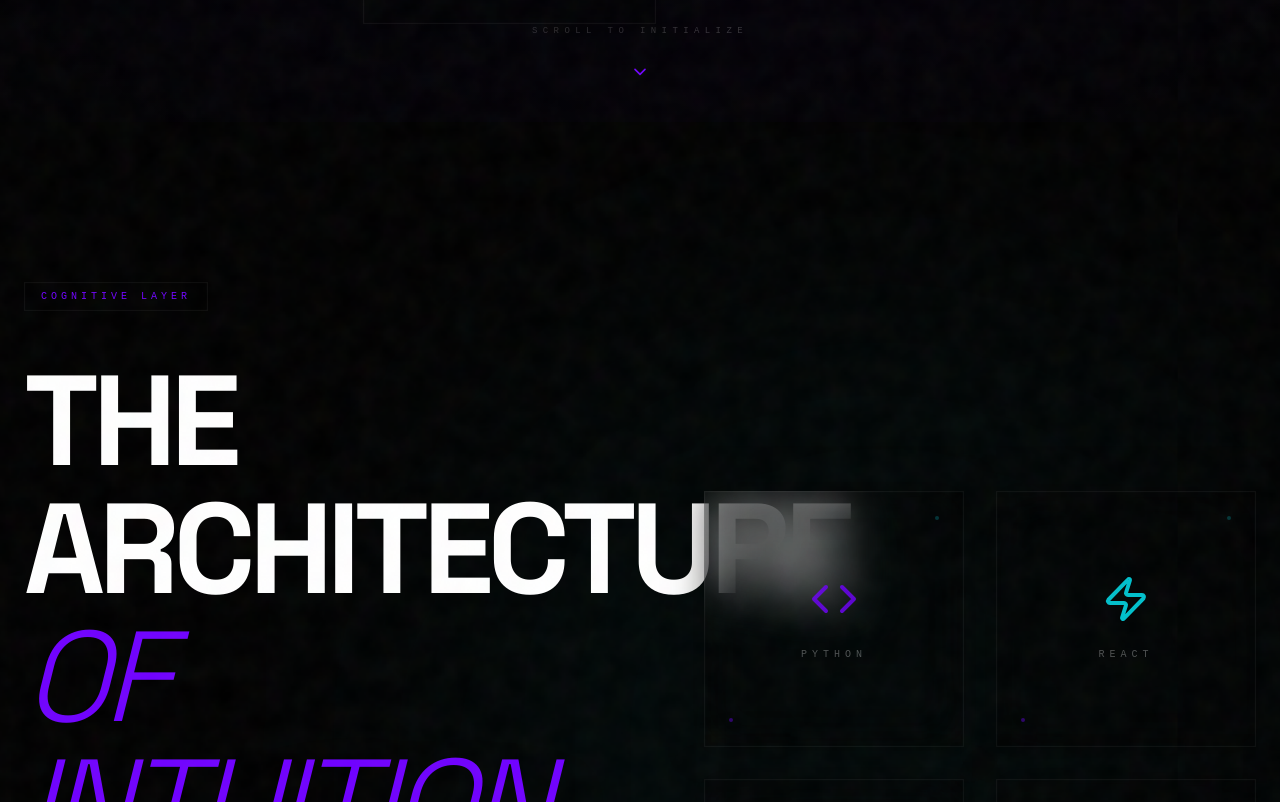
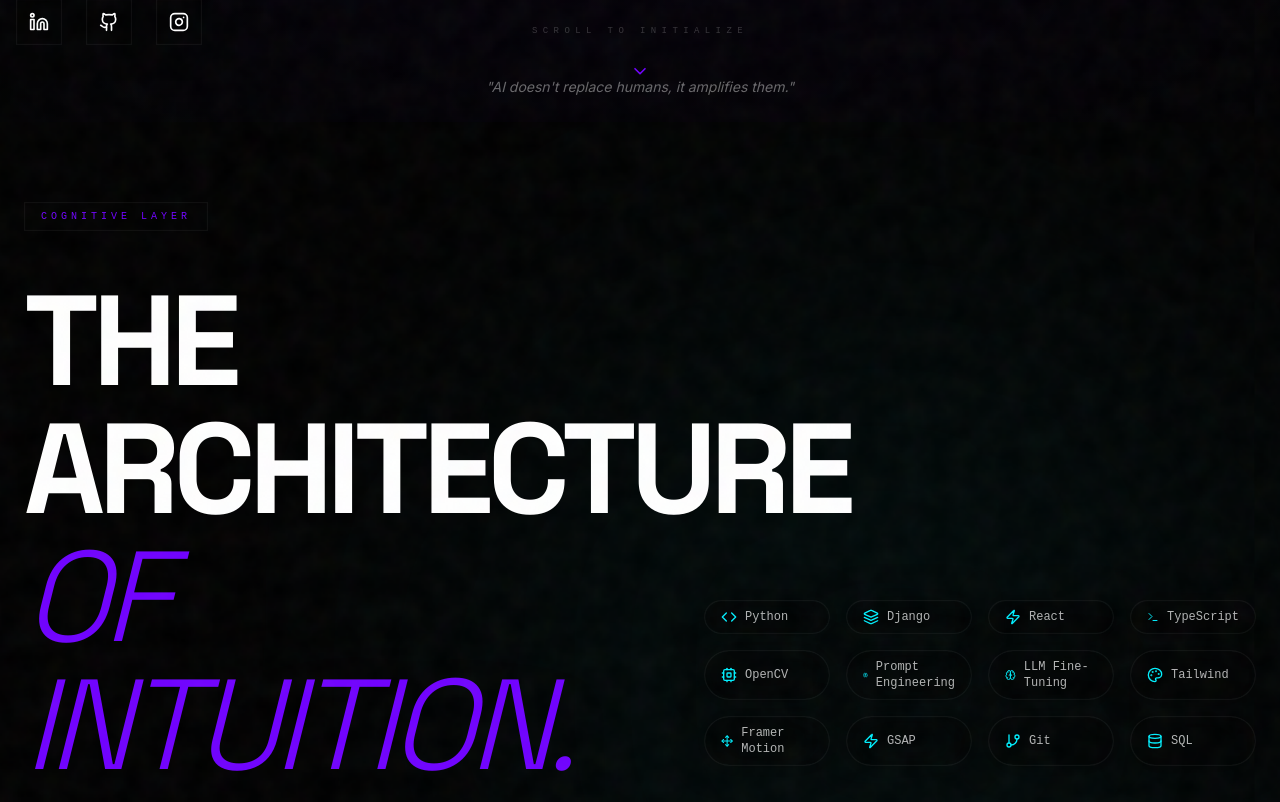
Before and after one commit to Shaker17s/pro_protofolio_1.01, a React (Vite) app: page / in a window 1280 px wide. Shown: the part 678-1480 px from the top of the page. Built offline with nearby package versions, Linux system fonts and the light colour scheme; the HTML template or start-up script is replaced by a standard one.

Commit message:
feat: Elite v2.0 masterpiece refinements - cursor morphing, animation duality, vibrant UI, compact skills grid, social links, scroll progress, quote rotator, cinematic effects, newsletter, terminal commands, preloader

```diff
--- a/src/App.tsx
+++ b/src/App.tsx
@@ -9,10 +9,12 @@ import Navbar from './components/Navbar';
 import ParticleMesh from './components/ParticleMesh';
 import CyberTerminal from './components/CyberTerminal';
 import GlobalFilters from './components/GlobalFilters';
-import NeuralNetwork from './components/NeuralNetwork'; // Upgraded Pulse Effect
+import NeuralNetwork from './components/NeuralNetwork';
+import Preloader from './components/Preloader';
 
 function App() {
   const [isTerminalMode, setIsTerminalMode] = useState(false);
+  const [isLoading, setIsLoading] = useState(true);
 
   useEffect(() => {
     const handleKeyDown = (e: KeyboardEvent) => {
@@ -27,6 +29,9 @@ function App() {
   return (
     <main id="top" className="relative min-h-screen bg-black overflow-hidden selection:bg-accent-purple/30">
       <GlobalFilters />
+      <AnimatePresence>
+        {isLoading && <Preloader onComplete={() => setIsLoading(false)} />}
+      </AnimatePresence>
       <Navbar />
       <CursorLens />
       <ParticleMesh />
--- a/src/components/AboutTech.tsx
+++ b/src/components/AboutTech.tsx
@@ -1,61 +1,25 @@
 import React from 'react';
-import { motion, useMotionValue, useSpring, useTransform } from 'framer-motion';
-import { Cpu, Code, Brain, Zap, Terminal, Layers } from 'lucide-react';
+import { motion } from 'framer-motion';
+import { Code, Layers, Zap, Terminal, Cpu, Brain, Palette, Move, GitBranch, Database } from 'lucide-react';
 
 const skills = [
-  { name: 'Python', icon: <Code />, color: '#7000FF', glow: 'volumetric-glow-purple' },
-  { name: 'React', icon: <Zap />, color: '#00F0FF', glow: 'volumetric-glow-cyan' },
-  { name: 'LLMs', icon: <Brain />, color: '#7000FF', glow: 'volumetric-glow-purple' },
-  { name: 'Systems', icon: <Cpu />, color: '#00F0FF', glow: 'volumetric-glow-cyan' },
+  { name: 'Python', icon: Code },
+  { name: 'Django', icon: Layers },
+  { name: 'React', icon: Zap },
+  { name: 'TypeScript', icon: Terminal },
+  { name: 'OpenCV', icon: Cpu },
+  { name: 'Prompt Engineering', icon: Brain },
+  { name: 'LLM Fine-Tuning', icon: Brain },
+  { name: 'Tailwind', icon: Palette },
+  { name: 'Framer Motion', icon: Move },
+  { name: 'GSAP', icon: Zap },
+  { name: 'Git', icon: GitBranch },
+  { name: 'SQL', icon: Database },
 ];
-
-const TiltCard = ({ skill }: { skill: typeof skills[0] }) => {
-  const x = useMotionValue(0);
-  const y = useMotionValue(0);
-
-  const mouseXSpring = useSpring(x, { stiffness: 150, damping: 20 });
-  const mouseYSpring = useSpring(y, { stiffness: 150, damping: 20 });
-
-  const rotateX = useTransform(mouseYSpring, [-0.5, 0.5], ["25deg", "-25deg"]);
-  const rotateY = useTransform(mouseXSpring, [-0.5, 0.5], ["-25deg", "25deg"]);
-
-  const handleMouseMove = (e: React.MouseEvent<HTMLDivElement, MouseEvent>) => {
-    const rect = e.currentTarget.getBoundingClientRect();
-    const xPct = (e.clientX - rect.left) / rect.width - 0.5;
-    const yPct = (e.clientY - rect.top) / rect.height - 0.5;
-    x.set(xPct);
-    y.set(yPct);
-  };
-
-  return (
-    <motion.div
-      onMouseMove={handleMouseMove}
-      onMouseLeave={() => { x.set(0); y.set(0); }}
-      style={{ rotateY, rotateX, transformStyle: "preserve-3d" }}
-      className={`relative h-64 w-full glass-artifact p-8 flex flex-col items-center justify-center gap-6 cursor-none hover:border-white/20 ${skill.glow}`}
-    >
-      <motion.div
-        style={{ transform: "translateZ(80px)", transformStyle: "preserve-3d" }}
-        className="flex flex-col items-center gap-6"
-      >
-        <div style={{ color: skill.color }} className="opacity-80 group-hover:opacity-100 transition-opacity">
-          {React.cloneElement(skill.icon as React.ReactElement, { size: 48 })}
-        </div>
-        <span className="text-[10px] font-mono tracking-[0.5em] uppercase text-white/30">
-          {skill.name}
-        </span>
-      </motion.div>
-
-      {/* Internal Glitch Elements */}
-      <div className="absolute top-6 right-6 w-1 h-1 bg-accent-cyan/40 rounded-full animate-pulse" />
-      <div className="absolute bottom-6 left-6 w-1 h-1 bg-accent-purple/40 rounded-full animate-pulse" style={{ animationDelay: '1s' }} />
-    </motion.div>
-  );
-};
 
 const AboutTech: React.FC = () => {
   return (
-    <section className="relative py-40 px-6 overflow-hidden" id="about">
+    <section className="relative py-20 px-6 overflow-hidden" id="about">
       {/* Background Decor */}
       <div className="absolute top-1/2 right-0 -translate-y-1/2 w-[800px] h-[800px] bg-accent-cyan/5 rounded-full blur-[200px] -z-10" />
 
@@ -84,16 +48,18 @@ const AboutTech: React.FC = () => {
           </div>
         </motion.div>
 
-        <div className="grid grid-cols-1 sm:grid-cols-2 gap-8 perspective-2500">
+        <div className="grid grid-cols-3 md:grid-cols-4 gap-4">
           {skills.map((skill, index) => (
             <motion.div
               key={skill.name}
               initial={{ opacity: 0, scale: 0.9 }}
               whileInView={{ opacity: 1, scale: 1 }}
               viewport={{ once: true }}
-              transition={{ delay: index * 0.1, duration: 0.8 }}
+              transition={{ delay: index * 0.05, duration: 0.3 }}
+              className="glass-artifact rounded-full px-4 py-2 flex items-center gap-2 hover:bg-white/10 transition-colors cursor-none"
             >
-              <TiltCard skill={skill} />
+              <skill.icon size={16} className="text-accent-cyan" />
+              <span className="text-xs font-mono text-white/70">{skill.name}</span>
             </motion.div>
           ))}
         </div>
--- a/src/components/Contact.tsx
+++ b/src/components/Contact.tsx
@@ -88,6 +88,27 @@ const Contact: React.FC = () => {
         </div>
       </div>
 
+      {/* Newsletter Signup */}
+      <div className="max-w-7xl mx-auto mt-20">
+        <div className="text-center mb-12">
+          <h3 className="text-2xl font-heading font-bold mb-4">Stay Connected</h3>
+          <p className="text-white/40 font-body">Receive updates on new projects and AI innovations</p>
+        </div>
+        <div className="flex flex-col sm:flex-row gap-4 max-w-md mx-auto">
+          <div className="relative group flex-1">
+            <input
+              type="email"
+              placeholder="Enter your email"
+              className="w-full bg-white/[0.03] border border-white/10 rounded-2xl px-6 py-4 outline-none focus:border-accent-cyan/50 focus:bg-white/[0.05] transition-all duration-500 font-body placeholder:text-white/20"
+            />
+            <div className="absolute inset-0 rounded-2xl bg-accent-cyan/5 blur-2xl opacity-0 group-focus-within:opacity-100 transition-opacity pointer-events-none" />
+          </div>
+          <button className="magnetic-btn px-8 py-4 glass-artifact hover:bg-accent-cyan hover:text-black transition-all duration-500">
+            Subscribe
+          </button>
+        </div>
+      </div>
+
       {/* Footer Decal */}
       <div className="max-w-7xl mx-auto border-t border-white/5 pt-12 text-center">
         <p className="text-[10px] font-mono tracking-[0.5em] text-white/20 uppercase">
--- a/src/components/CyberTerminal.tsx
+++ b/src/components/CyberTerminal.tsx
@@ -32,6 +32,10 @@ const CyberTerminal: React.FC<CyberTerminalProps> = ({ onClose }) => {
         '  - SUDO DIAGNOSTIC: INITIATE FULL CORE ANALYSIS',
         '  - SUDO EXECUTE --SKILLS: RUN COGNITIVE ANALYSIS',
         '  - BOOT PROJECT [NAME]: ACCESS DATA SLABS',
+        '  - MATRIX: ENTER THE MATRIX',
+        '  - HACK: INITIATE HACK SEQUENCE',
+        '  - WHOAMI: IDENTITY CONFIRMATION',
+        '  - FORTUNE: RANDOM WISDOM',
         '  - CLEAR: PURGE BUFFER',
         '  - EXIT: RETURN TO GRAPHICAL INTERFACE'
       );
@@ -59,6 +63,15 @@ const CyberTerminal: React.FC<CyberTerminalProps> = ({ onClose }) => {
       response.push('INITIALIZING DATA SLAB VIRTUALIZATION...', 'ERROR: ACCESS RESTRICTED TO HUD OVERLAY.');
     } else if (cmd === 'sudo execute --skills') {
       response.push('RUNNING COGNITIVE COMPUTE...', 'REACT: 99%', 'TYPESCRIPT: 98%', 'AI_PROMPTING: 100%', 'CREATIVITY: OVERFLOW');
+    } else if (cmd === 'matrix') {
+      response.push('ENTERING THE MATRIX...', '01010100 01001000 01000101 00100000 01001101 01000001 01010100 01010010 01001001 01011000', 'WELCOME TO THE REAL WORLD, NEO.');
+    } else if (cmd === 'hack') {
+      response.push('INITIATING HACK SEQUENCE...', 'BREACHING FIREWALL...', 'ACCESS GRANTED. YOU ARE NOW A GHOST IN THE MACHINE.');
+    } else if (cmd === 'whoami') {
+      response.push('IDENTITY CONFIRMED:', 'SHAKER ABDALLAH', 'AI PROMPT ENGINEER | SOFTWARE ARCHITECT | CREATIVE TECHNOLOGIST', 'STATUS: LEGENDARY');
+    } else if (cmd === 'fortune') {
+      const fortunes = ['The future belongs to those who believe in the beauty of their dreams.', 'Code is poetry in motion.', 'Innovation distinguishes between a leader and a follower.'];
+      response.push('FORTUNE COOKIE:', fortunes[Math.floor(Math.random() * fortunes.length)]);
     } else {
       response.push(`COMMAND NOT RECOGNIZED: ${cmd}`);
     }
--- a/src/components/Hero.tsx
+++ b/src/components/Hero.tsx
@@ -2,7 +2,7 @@ import React, { useEffect, useRef, useState, useCallback } from 'react';
 import { motion, useScroll, useTransform } from 'framer-motion';
 import { gsap } from 'gsap';
 import { TextPlugin } from 'gsap/TextPlugin';
-import { ChevronDown, Zap } from 'lucide-react';
+import { ChevronDown, Zap, Linkedin, Github, Instagram } from 'lucide-react';
 
 gsap.registerPlugin(TextPlugin);
 
@@ -10,10 +10,19 @@ const Hero: React.FC = () => {
   const nameRef = useRef<HTMLHeadingElement>(null);
   const clickCount = useRef(0);
   const [glitchActive, setGlitchActive] = useState(false);
+  const [currentQuote, setCurrentQuote] = useState(0);
 
   const { scrollY } = useScroll();
   const fontWeight = useTransform(scrollY, [0, 500], [900, 200]);
   const textOpacity = useTransform(scrollY, [0, 500], [1, 0.2]);
+
+  const quotes = [
+    "\"Code is poetry written in logic.\"",
+    "\"AI doesn't replace humans, it amplifies them.\"",
+    "\"Innovation happens at the intersection of disciplines.\"",
+    "\"The best code is the one that tells a story.\"",
+    "\"Future belongs to those who build it.\"",
+  ];
 
   const handleNameClick = useCallback(() => {
     clickCount.current += 1;
@@ -67,6 +76,13 @@ const Hero: React.FC = () => {
     return () => clearInterval(interval);
   }, []);
 
+  useEffect(() => {
+    const quoteInterval = setInterval(() => {
+      setCurrentQuote((prev) => (prev + 1) % quotes.length);
+    }, 5000);
+    return () => clearInterval(quoteInterval);
+  }, [quotes.length]);
+
   return (
     <section className="relative h-screen flex flex-col items-center justify-center text-center px-4 perspective-2500 overflow-hidden">
       {/* Background Decor */}
@@ -85,14 +101,14 @@ const Hero: React.FC = () => {
           ref={nameRef}
           onClick={handleNameClick}
           style={{ fontWeight }}
-          className={`text-7xl md:text-[11rem] text-artifact mb-6 cursor-none select-none transition-all duration-300 ${glitchActive ? 'animate-glitch text-accent-cyan' : 'hover:text-accent-purple'}`}
+          className={`text-7xl md:text-[11rem] text-artifact mb-6 cursor-none select-none cursor-text transition-all duration-300 ${glitchActive ? 'animate-glitch text-accent-cyan' : 'hover:text-accent-purple'}`}
         >
           <span className="name-glitch-span">_</span>
         </motion.h1>
 
         <div className="h-12 flex items-center justify-center gap-4 overflow-hidden mb-12">
           <div className="w-12 h-[1px] bg-gradient-to-r from-transparent to-accent-cyan/40" />
-          <span className="role-text text-sm md:text-xl font-mono tracking-[0.3em] text-accent-cyan uppercase">
+          <span className="role-text cursor-text text-sm md:text-xl font-mono tracking-[0.3em] bg-gradient-to-r from-accent-cyan to-accent-pink bg-clip-text text-transparent uppercase">
             AI PROMPT ENGINEER
           </span>
           <div className="w-12 h-[1px] bg-gradient-to-l from-transparent to-accent-cyan/40" />
@@ -106,6 +122,31 @@ const Hero: React.FC = () => {
             Init Connection <div className="w-12 h-[1px] bg-white/20 group-hover:w-20 group-hover:bg-accent-cyan transition-all duration-500" />
           </button>
         </div>
+
+        <div className="flex items-center gap-6 mt-12">
+          <a href="https://linkedin.com/in/shakerabdallah" target="_blank" rel="noopener noreferrer" className="glass-artifact p-3 hover:bg-[#0077B5] hover:shadow-[0_0_20px_#0077B5] transition-all duration-300">
+            <Linkedin size={20} />
+          </a>
+          <a href="https://github.com/shakerabdallah" target="_blank" rel="noopener noreferrer" className="glass-artifact p-3 hover:bg-white hover:shadow-[0_0_20px_white] transition-all duration-300">
+            <Github size={20} />
+          </a>
+          <a href="https://instagram.com/shakerabdallah" target="_blank" rel="noopener noreferrer" className="glass-artifact p-3 hover:bg-gradient-to-r hover:from-[#833ab4] hover:to-[#fd1d1d] hover:shadow-[0_0_20px_#833ab4] transition-all duration-300">
+            <Instagram size={20} />
+          </a>
+        </div>
+
+        <motion.div
+          key={currentQuote}
+          initial={{ opacity: 0, y: 20 }}
+          animate={{ opacity: 1, y: 0 }}
+          exit={{ opacity: 0, y: -20 }}
+          transition={{ duration: 0.8 }}
+          className="mt-8 text-center"
+        >
+          <p className="text-sm font-body italic text-white/40 max-w-md mx-auto">
+            {quotes[currentQuote]}
+          </p>
+        </motion.div>
       </motion.div>
 
       <motion.div
--- a/src/components/Navbar.tsx
+++ b/src/components/Navbar.tsx
@@ -1,6 +1,7 @@
 import React, { useState, useEffect } from 'react';
 import { motion, AnimatePresence } from 'framer-motion';
 import { Menu, X, Cpu, Terminal, Layers, Mail } from 'lucide-react';
+import { gsap } from 'gsap';
 
 const navItems = [
   { name: 'Core', icon: <Cpu size={16} />, href: '#top' },
@@ -12,9 +13,16 @@ const navItems = [
 const Navbar: React.FC = () => {
   const [scrolled, setScrolled] = useState(false);
   const [mobileOpen, setMobileOpen] = useState(false);
+  const [scrollProgress, setScrollProgress] = useState(0);
 
   useEffect(() => {
-    const handleScroll = () => setScrolled(window.scrollY > 50);
+    const handleScroll = () => {
+      const scrollTop = window.scrollY;
+      const docHeight = document.documentElement.scrollHeight - window.innerHeight;
+      const progress = (scrollTop / docHeight) * 100;
+      setScrollProgress(progress);
+      setScrolled(scrollTop > 50);
+    };
     window.addEventListener('scroll', handleScroll);
     return () => window.removeEventListener('scroll', handleScroll);
   }, []);
@@ -87,6 +95,15 @@ const Navbar: React.FC = () => {
           </motion.div>
         )}
       </AnimatePresence>
+
+      {/* Scroll Progress Bar */}
+      <motion.div
+        className="absolute bottom-0 left-0 h-0.5 bg-gradient-to-r from-accent-purple to-accent-cyan"
+        style={{ width: `${scrollProgress}%` }}
+        initial={{ width: 0 }}
+        animate={{ width: `${scrollProgress}%` }}
+        transition={{ duration: 0.1 }}
+      />
     </nav>
   );
 };
--- a/src/components/NeuralNetwork.tsx
+++ b/src/components/NeuralNetwork.tsx
@@ -32,7 +32,7 @@ const NeuralNetwork: React.FC = () => {
 
       for (let i = 0; i < 300; i++) {
         const angle = Math.random() * Math.PI * 2;
-        const speed = Math.random() * 12 + 4;
+        const speed = Math.random() * 6 + 1; // Slower ambient burst
         pulseParticles.push({
           x: centerX,
           y: centerY,
--- a/src/components/ParticleMesh.tsx
+++ b/src/components/ParticleMesh.tsx
@@ -40,7 +40,7 @@ const ParticleMesh: React.FC = () => {
       }
 
       update() {
-        this.z -= 0.5;
+        this.z -= 0.1; // Hypnotically slow ambient movement
         if (this.z <= 1) this.z = 2000;
 
         const factor = 1000 / this.z;
--- /dev/null
+++ b/src/components/Preloader.tsx
@@ -0,0 +1,48 @@
+import React, { useEffect, useState } from 'react';
+import { motion } from 'framer-motion';
+
+const Preloader: React.FC<{ onComplete: () => void }> = ({ onComplete }) => {
+  const [progress, setProgress] = useState(0);
+
+  useEffect(() => {
+    const interval = setInterval(() => {
+      setProgress((prev) => {
+        if (prev >= 100) {
+          clearInterval(interval);
+          setTimeout(onComplete, 500);
+          return 100;
+        }
+        return prev + 2;
+      });
+    }, 30);
+  }, [onComplete]);
+
+  return (
+    <motion.div
+      initial={{ opacity: 1 }}
+      exit={{ opacity: 0 }}
+      transition={{ duration: 0.5 }}
+      className="fixed inset-0 z-[1000] bg-black flex flex-col items-center justify-center"
+    >
+      <div className="text-center space-y-8">
+        <motion.h1
+          initial={{ scale: 0.5, opacity: 0 }}
+          animate={{ scale: 1, opacity: 1 }}
+          transition={{ duration: 1 }}
+          className="text-6xl font-heading font-black text-accent-cyan"
+        >
+          SHAKER ABDALLAH
+        </motion.h1>
+        <div className="w-64 h-1 bg-white/10 rounded-full overflow-hidden">
+          <motion.div
+            className="h-full bg-gradient-to-r from-accent-purple to-accent-cyan"
+            style={{ width: `${progress}%` }}
+          />
+        </div>
+        <p className="text-white/40 font-mono text-sm">Initializing System...</p>
+      </div>
+    </motion.div>
+  );
+};
+
+export default Preloader;
--- a/src/components/Projects.tsx
+++ b/src/components/Projects.tsx
@@ -49,7 +49,15 @@ const ProjectCard = ({ project, index, onSelect }: { project: typeof projects[0]
           layoutId={`project-image-${project.title}`}
           src={project.image}
           alt={project.title}
-          className="w-full h-full object-cover grayscale group-hover/img:grayscale-0 transition-all duration-1000 group-hover:scale-110"
+          className="w-full h-full object-cover grayscale group-hover/img:grayscale-0 transition-all duration-300 group-hover:scale-110"
+        />
+
+        {/* Cinematic Ripple Effect */}
+        <motion.div
+          className="absolute inset-0 bg-gradient-to-r from-accent-purple/0 via-accent-cyan/20 to-accent-pink/0 opacity-0 group-hover/img:opacity-100"
+          initial={{ scale: 0.8, opacity: 0 }}
+          whileHover={{ scale: 1.2, opacity: 1 }}
+          transition={{ duration: 0.6, ease: "easeOut" }}
         />
 
         {/* Analyze Indicator */}
@@ -108,7 +116,7 @@ const Projects: React.FC = () => {
   const [selectedProject, setSelectedProject] = useState<typeof projects[0] | null>(null);
 
   return (
-    <section id="projects" className="relative py-40 px-6 overflow-hidden">
+    <section id="projects" className="relative py-20 px-6 overflow-hidden">
       {/* Atmosphere Decor */}
       <div className="absolute top-1/2 left-0 -translate-x-1/2 w-[1000px] h-[1000px] bg-accent-purple/5 rounded-full blur-[250px] -z-10" />
 
--- a/tailwind.config.ts
+++ b/tailwind.config.ts
@@ -15,6 +15,7 @@ export default {
           glow: "#3a44ff",
           cyan: "#00F0FF", // Hyper-Cyan
           midnight: "#12122b",
+          pink: "#FF00FF", // Synthwave Pink
         }
       },
       fontFamily: {
```
Also changed, not shown: src/components/CustomCursor.tsx (+46 -25 lines).
